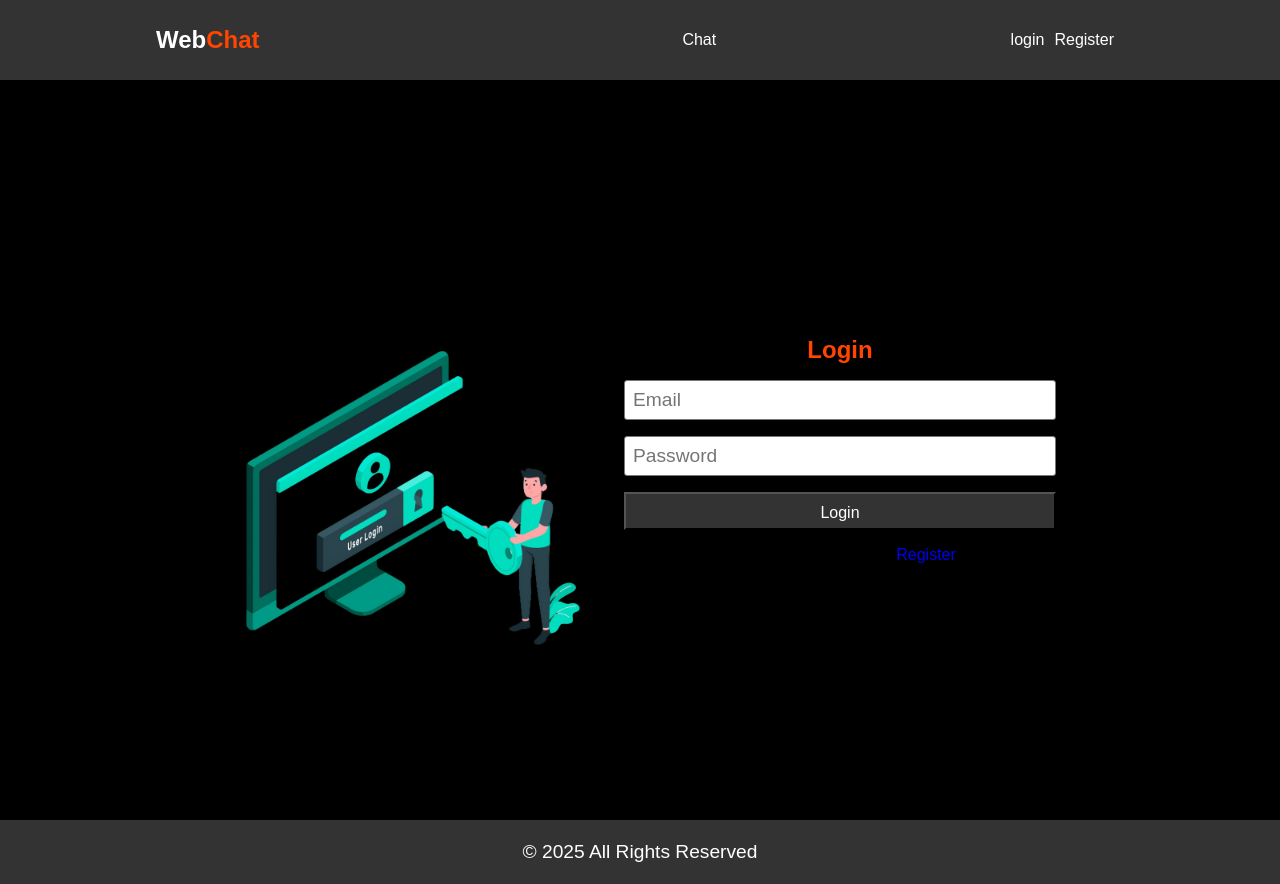
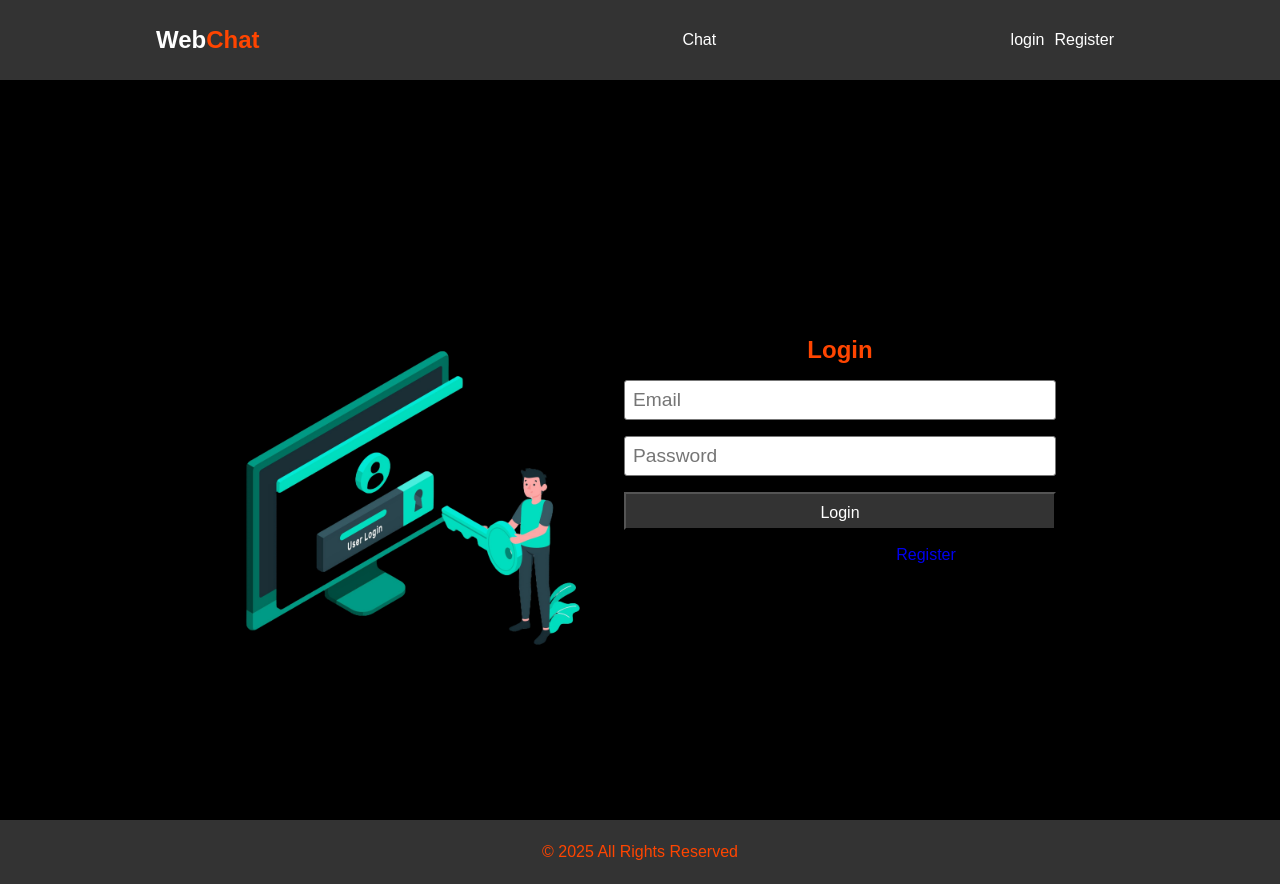
Before and after one commit to btwitsahsan/chatWebFrontend, a React (Create React App) app: page /profile in a window 1280 px wide. Built offline with nearby package versions, Linux system fonts and the light colour scheme; no server answers.

Commit message:
final look

```diff
--- a/src/components/footer/Footer.module.scss
+++ b/src/components/footer/Footer.module.scss
@@ -1,12 +1,10 @@
 .footer {
   background-color: var(--color-dark);
-  color: hsl(0, 0%, 100%);
-  font-size: 1.2rem;
+  color: orangered;
+  font-size: 1rem;
   display: flex;
   justify-content: center;
   align-items: center;
   height: 4rem;
-  p {
-    color: #fff;
-  }
+
 }
```
